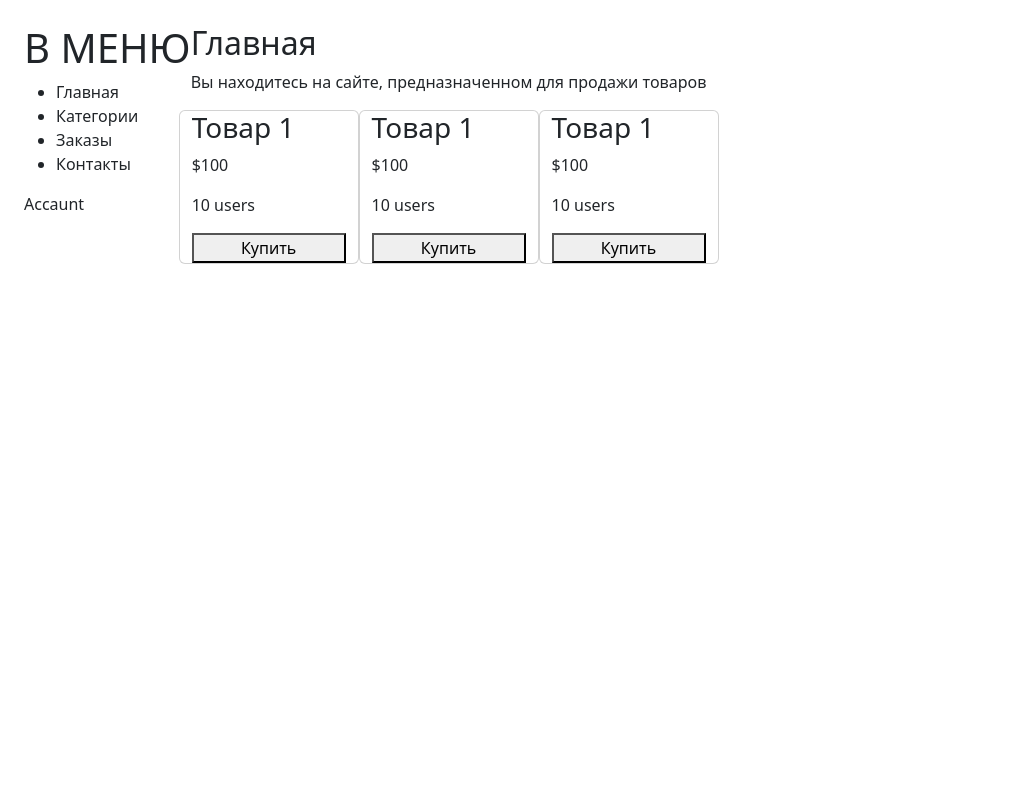
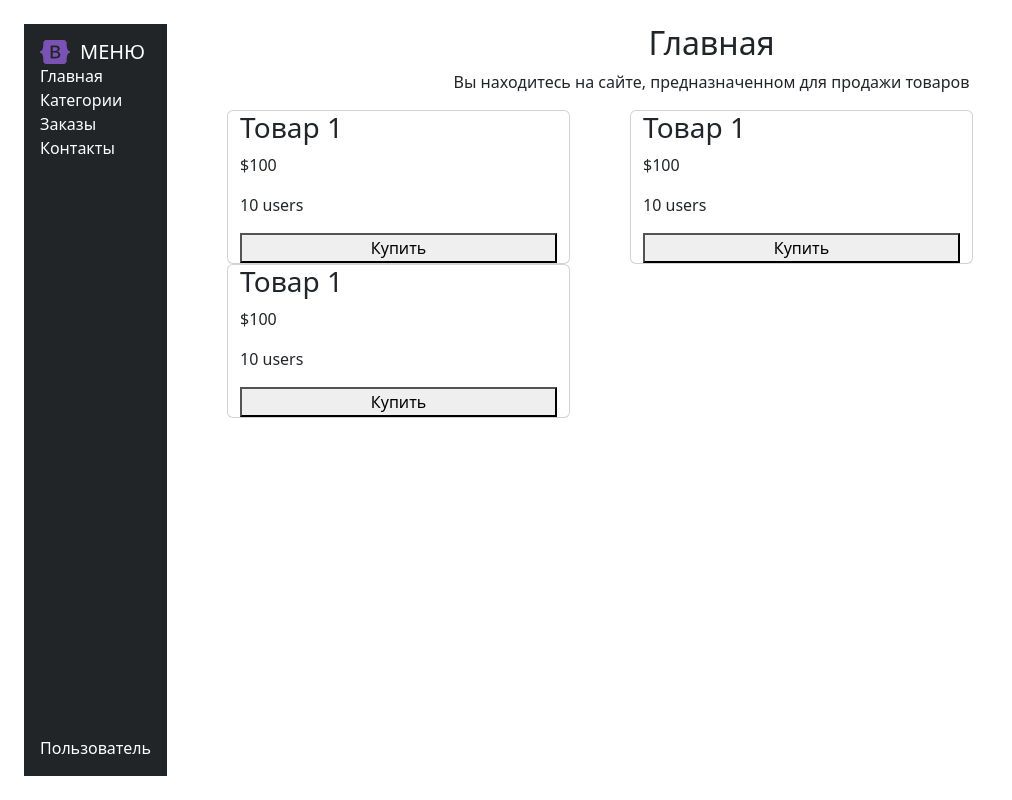
Before and after one commit to dimasavenok/http_server, a Python web app: template templates/index.html in a window 1280 px wide. Shown: the whole page, without its empty margins (0-1012 px from the left). Run offline with Jinja, Linux system fonts and the light colour scheme; the template is opened without the code that fills it, so the values that code supplies are empty.

Commit message:
create sitebar

```diff
--- /dev/null
+++ b/static/css/style.css
@@ -0,0 +1,56 @@
+
+li {
+    list-style-type: none;
+}
+a {
+    text-decoration: none;
+}
+nav ul {
+    padding-left: 0;
+}
+.sidebar{
+    display: flex;
+    flex-direction: column;
+    background-color: #212528;
+    color: #fff;
+    padding: 1rem;
+}
+.user-block{
+    position: relative;
+    cursor: pointer;
+}
+.submenu{
+    position: absolute;
+    left: 0;
+    bottom: 40px;
+    width: 100%;
+    display: none;
+    flex-direction: column;
+    padding: 15px;
+    background-color: #495057;
+
+}
+.submenu a {
+    color: #fff;
+}
+.user-block:hover .submenu {
+    display: flex;
+}
+.logo {
+    width: 30px;
+}
+.logo_box {
+    gap: 10px;
+}
+.main {
+    flex-direction: column;
+    flex-grow: 1;
+    padding: 0 30px;
+}
+.row {
+    width: 100%;
+
+}
+.card {
+    margin: 0 30px;
+}
--- a/templates/index.html
+++ b/templates/index.html
@@ -4,11 +4,15 @@
     <meta charset="UTF-8">
     <title>Bootstrap</title>
     <link rel="stylesheet" href="https://cdn.jsdelivr.net/npm/bootstrap@5.3.0/dist/css/bootstrap.min.css">
+    <link rel="stylesheet" href="../static/css/style.css">
 </head>
 <body>
-<div class="wrap d-flex p-4">
+<div class="wrap d-flex p-4 vh-100">
     <div class="sidebar">
-        <h1>B МЕНЮ</h1>
+        <div class="logo_box d-flex align-items-center">
+            <img class="logo" src="../static/img/logo.svg" alt="">
+            <h1 class="fs-5 mb-0">МЕНЮ</h1>
+        </div>
         <nav>
             <ul>
                 <li>Главная</li>
@@ -16,13 +20,19 @@
                 <li>Заказы</li>
                 <li>Контакты</li>
             </ul>
-            <p>
-                Accaunt
-            </p>
+
         </nav>
-
+    <div class="user-block mt-auto">
+                <div class="d-flex align-items-center">
+                    <span>Пользователь</span>
+                </div>
+                <div class="submenu">
+                    <a href="#">Профиль</a>
+                    <a href="#">Выход</a>
+                </div>
+            </div>
     </div>
-    <div class="main">
+    <div class="main d-flex align-items-center">
         <h2>Главная</h2>
         <p>Вы находитесь на сайте, предназначенном для продажи товаров
         </p>
```
Also changed, not shown: static/img/logo.svg (added).
